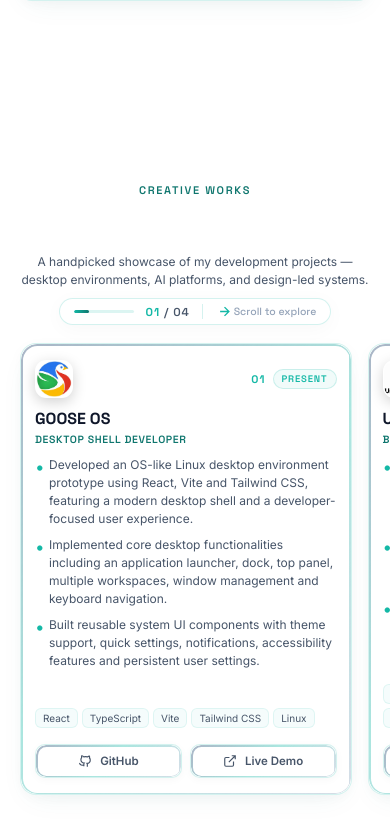
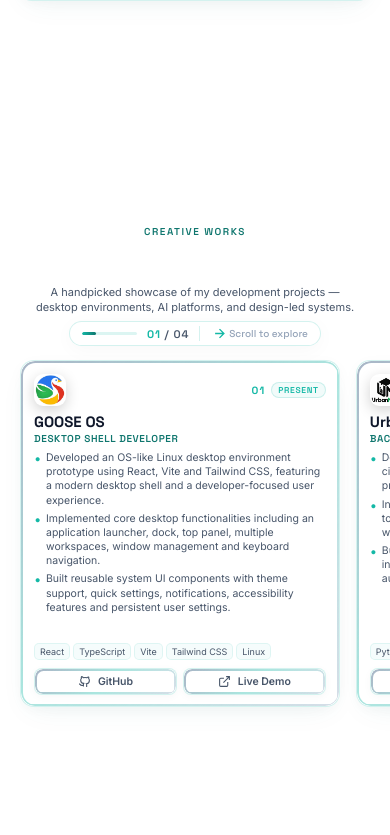
Before and after one commit to gowsik02/Gowsik.Off, a website built with Vite: page index.html in a window 390 px wide. Shown: the part 5438-6273 px from the top of the page. Built offline with nearby package versions, Linux system fonts and the light colour scheme; a web font is replaced by a local one.

```diff
--- a/src/style.css
+++ b/src/style.css
@@ -1362,18 +1362,24 @@
     overflow: hidden;
     width: 100%;
     min-height: 100vh;
-    display: flex;
-    align-items: center;
+    height: 100vh;
+    height: 100dvh;
+    display: flex;
+    align-items: center;
+    justify-content: center;
 }
 
 .projects-pinned-inner {
     width: 100%;
+    height: 100%;
     min-height: 100vh;
-    padding: 85px 48px 60px;
+    min-height: 100dvh;
+    padding: 60px 40px 35px;
     box-sizing: border-box;
     display: flex;
     flex-direction: column;
     justify-content: center;
+    align-items: center;
     max-width: 1440px;
     margin: 0 auto;
 }
@@ -1384,9 +1390,10 @@
     align-items: center;
     justify-content: center;
     text-align: center;
-    gap: 16px;
-    margin-bottom: 28px;
+    gap: 10px;
+    margin-bottom: 16px;
     width: 100%;
+    flex-shrink: 0;
 }
 
 .projects-section-header {
@@ -1400,28 +1407,33 @@
 
 .projects-section-header .section-title {
     text-align: center;
-    margin: 6px 0 10px;
+    font-size: clamp(26px, 3.2vw, 36px);
+    margin: 4px 0 6px;
+    line-height: 1.15;
 }
 
 .projects-section-header .eyebrow {
     justify-content: center;
     display: inline-flex;
+    margin-bottom: 2px;
 }
 
 .projects-section-header .section-desc {
     text-align: center;
     margin: 0 auto;
-    max-width: 620px;
+    max-width: 600px;
+    font-size: 13.5px;
+    line-height: 1.45;
 }
 
 .projects-nav-hint {
     display: inline-flex;
     align-items: center;
     justify-content: center;
-    gap: 16px;
-    background: rgba(255, 255, 255, 0.7);
+    gap: 14px;
+    background: rgba(255, 255, 255, 0.75);
     border: 1px solid var(--glass-border);
-    padding: 8px 18px;
+    padding: 6px 16px;
     border-radius: 30px;
     backdrop-filter: blur(14px);
     -webkit-backdrop-filter: blur(14px);
@@ -1429,7 +1441,7 @@
 }
 
 .projects-progress-track {
-    width: 80px;
+    width: 70px;
     height: 4px;
     background: rgba(20, 184, 166, 0.15);
     border-radius: 4px;
@@ -1446,7 +1458,7 @@
 
 .projects-counter {
     font-family: var(--font-alt);
-    font-size: 13px;
+    font-size: 12.5px;
     font-weight: 600;
     letter-spacing: 0.08em;
     color: var(--text-secondary);
@@ -1459,14 +1471,14 @@
 
 .projects-scroll-tip {
     font-family: var(--font-alt);
-    font-size: 11.5px;
+    font-size: 11px;
     font-weight: 500;
     color: var(--text-light);
     display: flex;
     align-items: center;
     gap: 6px;
     border-left: 1px solid var(--glass-border);
-    padding-left: 14px;
+    padding-left: 12px;
 }
 
 .projects-scroll-tip svg {
@@ -1483,26 +1495,29 @@
     width: 100%;
     overflow: visible;
     position: relative;
-    padding: 10px 0 20px;
+    padding: 6px 0 16px;
+    margin-bottom: 15px;
 }
 
 .projects-list-v2 {
     display: flex;
     flex-direction: row;
     flex-wrap: nowrap;
-    gap: 32px;
+    gap: 28px;
     width: max-content;
     will-change: transform;
 }
 
 .project-card-v2 {
-    width: 520px;
-    max-width: 85vw;
+    width: 480px;
+    max-width: 82vw;
+    max-height: calc(100vh - 240px);
+    max-height: calc(100dvh - 240px);
     flex-shrink: 0;
-    padding: 30px 28px;
+    padding: 22px 24px;
     background: var(--glass);
     border: 1px solid var(--glass-border);
-    border-radius: 20px;
+    border-radius: 18px;
     display: flex;
     flex-direction: column;
     justify-content: space-between;
@@ -1513,13 +1528,14 @@
 .project-card-body {
     display: flex;
     flex-direction: column;
+    justify-content: space-between;
     height: 100%;
 }
 
 .project-card-v2:hover {
-    transform: translateY(-6px);
+    transform: translateY(-4px);
     border-color: var(--accent);
-    box-shadow: 0 20px 40px -15px #14b8a61f;
+    box-shadow: 0 18px 36px -12px #14b8a61f;
 }
 
 .project-card-top {
@@ -1527,7 +1543,7 @@
     align-items: center;
     justify-content: space-between;
     gap: 12px;
-    margin-bottom: 14px;
+    margin-bottom: 10px;
 }
 
 .project-card-top-meta {
@@ -1539,10 +1555,10 @@
 }
 
 .project-logo {
-    width: 52px;
-    height: 52px;
+    width: 44px;
+    height: 44px;
     flex-shrink: 0;
-    border-radius: 14px;
+    border-radius: 12px;
     background: #ffffff;
     border: 1px solid rgba(255, 255, 255, 0.18);
     box-shadow: 0 4px 14px rgba(0, 0, 0, 0.18);
@@ -1569,8 +1585,8 @@
 }
 
 .project-logo-icon svg {
-    width: 26px;
-    height: 26px;
+    width: 22px;
+    height: 22px;
     stroke: var(--accent);
 }
 
@@ -1582,15 +1598,15 @@
 
 .project-period {
     font-family: var(--font-alt);
-    font-size: 10.5px;
+    font-size: 10px;
     font-weight: 600;
-    letter-spacing: .09em;
+    letter-spacing: .08em;
     text-transform: uppercase;
     color: var(--accent);
     background: #14b8a60f;
     border: 1px solid rgba(20, 184, 166, .18);
-    padding: 4px 10px;
-    border-radius: 12px;
+    padding: 3px 8px;
+    border-radius: 10px;
     white-space: nowrap;
     flex-shrink: 0;
 }
@@ -1598,35 +1614,35 @@
 .project-role {
     display: block;
     font-family: var(--font-alt);
-    font-size: 11.5px;
+    font-size: 11px;
     font-weight: 600;
     letter-spacing: .06em;
     text-transform: uppercase;
     color: var(--glow);
-    margin: -4px 0 14px;
+    margin: -2px 0 10px;
 }
 
 .project-highlights {
     list-style: none;
     display: flex;
     flex-direction: column;
-    gap: 11px;
-    margin-bottom: 22px;
+    gap: 7px;
+    margin-bottom: 14px;
     flex-grow: 1;
 }
 
 .project-highlights li {
-    font-size: 13px;
-    line-height: 1.6;
+    font-size: 12px;
+    line-height: 1.48;
     color: var(--text-secondary);
     position: relative;
-    padding-left: 17px;
+    padding-left: 15px;
 }
 
 .project-highlights li:before {
     content: "\2022";
     color: var(--accent);
-    font-size: 17px;
+    font-size: 15px;
     position: absolute;
     left: 0;
     top: -1px;
@@ -1638,61 +1654,61 @@
 
 .project-num-v2 {
     font-family: var(--font-display);
-    font-size: 13px;
+    font-size: 12px;
     color: var(--accent);
     font-weight: 700;
     letter-spacing: .1em;
     display: block;
-    margin-bottom: 12px;
+    margin-bottom: 8px;
 }
 
 .project-card-v2 h3 {
     font-family: var(--font-display);
-    font-size: 20px;
+    font-size: 18px;
     font-weight: 700;
     color: var(--text);
-    margin-bottom: 10px;
+    margin-bottom: 6px;
 }
 
 .project-card-v2 p {
-    font-size: 14px;
+    font-size: 13px;
     color: var(--text-secondary);
-    line-height: 1.65;
-    margin-bottom: 24px;
+    line-height: 1.5;
+    margin-bottom: 16px;
     font-weight: 400;
 }
 
 .project-tech-badges {
     display: flex;
     flex-wrap: wrap;
-    gap: 6px;
-    margin-bottom: 24px;
+    gap: 5px;
+    margin-bottom: 14px;
 }
 
 .project-tech-badges span {
-    font-size: 11px;
+    font-size: 10.5px;
     color: var(--text-secondary);
     background: #14b8a60a;
     border: 1px solid rgba(20, 184, 166, .1);
-    padding: 4px 10px;
-    border-radius: 12px;
+    padding: 3px 8px;
+    border-radius: 8px;
 }
 
 .project-action-links {
     display: flex;
-    gap: 12px;
+    gap: 10px;
 }
 
 .btn-action {
     flex: 1;
-    padding: 10px 0;
-    border-radius: 12px;
-    font-size: 12px;
+    padding: 8px 0;
+    border-radius: 10px;
+    font-size: 11.5px;
     font-weight: 600;
     display: inline-flex;
     align-items: center;
     justify-content: center;
-    gap: 8px;
+    gap: 7px;
     background: #fff;
     border: 1px solid var(--glass-border);
     color: var(--text-secondary);
@@ -1701,8 +1717,8 @@
 }
 
 .btn-action svg {
-    width: 14px;
-    height: 14px
+    width: 13px;
+    height: 13px
 }
 
 .btn-action:hover {
@@ -2629,7 +2645,7 @@
         height: 100%;
         min-height: 100vh;
         min-height: 100dvh;
-        padding: 60px 16px 20px;
+        padding: 50px 16px 36px;
         display: flex;
         flex-direction: column;
         justify-content: center;
@@ -2640,9 +2656,10 @@
         flex-direction: column;
         align-items: center;
         text-align: center;
-        gap: 10px;
-        margin-bottom: 14px;
+        gap: 6px;
+        margin-bottom: 10px;
         width: 100%;
+        flex-shrink: 0;
     }
     .projects-section-header {
         max-width: 100%;
@@ -2654,41 +2671,47 @@
     .projects-section-header .eyebrow {
         justify-content: center;
         display: inline-flex;
+        font-size: 10px;
+        letter-spacing: .15em;
+        margin-bottom: 2px;
     }
     .projects-section-header .section-title {
         text-align: center;
-        margin: 4px 0 6px;
+        font-size: clamp(20px, 5.2vw, 24px);
+        margin: 2px 0 4px;
+        line-height: 1.15;
     }
     .projects-section-header .section-desc {
         text-align: center;
-        max-width: 100%;
-        font-size: 12px;
-        line-height: 1.45;
+        max-width: 320px;
+        font-size: 11px;
+        line-height: 1.35;
         margin: 0 auto;
     }
     .projects-nav-hint {
         width: auto;
         box-sizing: border-box;
         justify-content: center;
-        padding: 5px 14px;
-        gap: 12px;
+        padding: 4px 12px;
+        gap: 10px;
     }
     .projects-progress-track {
-        width: 60px;
-        height: 3.5px;
+        width: 55px;
+        height: 3px;
     }
     .projects-counter {
-        font-size: 11.5px;
+        font-size: 11px;
     }
     .projects-scroll-tip {
-        font-size: 10.5px;
-        padding-left: 10px;
+        font-size: 10px;
+        padding-left: 8px;
     }
     .projects-horizontal-viewport {
         width: 100%;
         overflow: visible;
         position: relative;
-        padding: 4px 0 8px;
+        padding: 4px 0 14px;
+        margin-bottom: 15px;
         touch-action: pan-y;
     }
     .projects-list-v2 {
@@ -2701,72 +2724,85 @@
         padding: 0 4px;
     }
     .project-card-v2 {
-        width: 85vw;
-        max-width: 350px;
-        max-height: calc(100dvh - 205px);
+        width: 82vw;
+        max-width: 335px;
+        max-height: calc(100dvh - 220px);
         overflow-y: auto;
-        padding: 16px 14px;
-        border-radius: 16px;
+        padding: 13px 13px 11px;
+        border-radius: 14px;
         box-sizing: border-box;
+        display: flex;
+        flex-direction: column;
+        justify-content: space-between;
     }
     .project-card-top {
-        margin-bottom: 10px
+        margin-bottom: 6px;
+        gap: 8px;
     }
     .project-logo {
-        width: 38px;
-        height: 38px;
-        border-radius: 11px;
-        padding: 0
+        width: 32px;
+        height: 32px;
+        border-radius: 9px;
+        padding: 0;
+    }
+    .project-logo-icon svg {
+        width: 18px;
+        height: 18px;
     }
     .project-card-top-meta {
-        gap: 7px
+        gap: 6px;
     }
     .project-period {
-        font-size: 9.5px;
-        padding: 3px 8px
+        font-size: 8.5px;
+        padding: 2px 6px;
+        border-radius: 8px;
     }
     .project-role {
+        font-size: 10px;
+        margin: -2px 0 6px;
+    }
+    .project-highlights {
+        gap: 4px;
+        margin-bottom: 8px;
+    }
+    .project-highlights li {
         font-size: 10.5px;
-        margin: -4px 0 10px
-    }
-    .project-highlights {
-        gap: 8px;
-        margin-bottom: 14px
-    }
-    .project-highlights li {
-        font-size: 12px;
-        line-height: 1.5;
-        padding-left: 14px
+        line-height: 1.35;
+        padding-left: 12px;
+    }
+    .project-highlights li:before {
+        font-size: 13px;
+        top: -1px;
     }
     .project-num-v2 {
-        font-size: 11px;
-        margin-bottom: 6px
+        font-size: 10.5px;
+        margin-bottom: 0;
     }
     .project-card-v2 h3 {
-        font-size: 16px;
-        margin-bottom: 8px
+        font-size: 15px;
+        margin-bottom: 3px;
     }
     .project-card-v2 p {
-        font-size: 12.5px;
-        line-height: 1.55;
-        margin-bottom: 14px
+        font-size: 11.5px;
+        line-height: 1.4;
+        margin-bottom: 8px;
     }
     .project-tech-badges {
-        gap: 4px;
-        margin-bottom: 16px
+        gap: 3px;
+        margin-bottom: 8px;
     }
     .project-tech-badges span {
-        font-size: 10px;
-        padding: 3px 7px;
-        border-radius: 6px
+        font-size: 9px;
+        padding: 2px 5px;
+        border-radius: 5px;
     }
     .project-action-links {
-        gap: 8px
+        gap: 6px;
     }
     .btn-action {
-        padding: 9px 0;
-        font-size: 11.5px;
-        border-radius: 10px
+        padding: 6px 0;
+        font-size: 10.5px;
+        border-radius: 8px;
     }
     .cert-and-lang-grid {
         grid-template-columns: 1fr;
@@ -2931,6 +2967,35 @@
     }
 }
 
+@media (max-height: 750px) {
+    .projects-pinned-inner {
+        padding: 45px 20px 25px;
+    }
+    .projects-top-bar {
+        gap: 4px;
+        margin-bottom: 8px;
+    }
+    .projects-section-header .section-desc {
+        display: none;
+    }
+    .projects-horizontal-viewport {
+        padding: 4px 0 10px;
+        margin-bottom: 10px;
+    }
+    .project-card-v2 {
+        max-height: calc(100vh - 165px);
+        max-height: calc(100dvh - 165px);
+        padding: 13px 15px 11px;
+    }
+    .project-highlights {
+        gap: 4px;
+        margin-bottom: 8px;
+    }
+    .project-tech-badges {
+        margin-bottom: 8px;
+    }
+}
+
 @media (prefers-reduced-motion: reduce) {
     * {
         animation-duration: .01ms !important;
```
